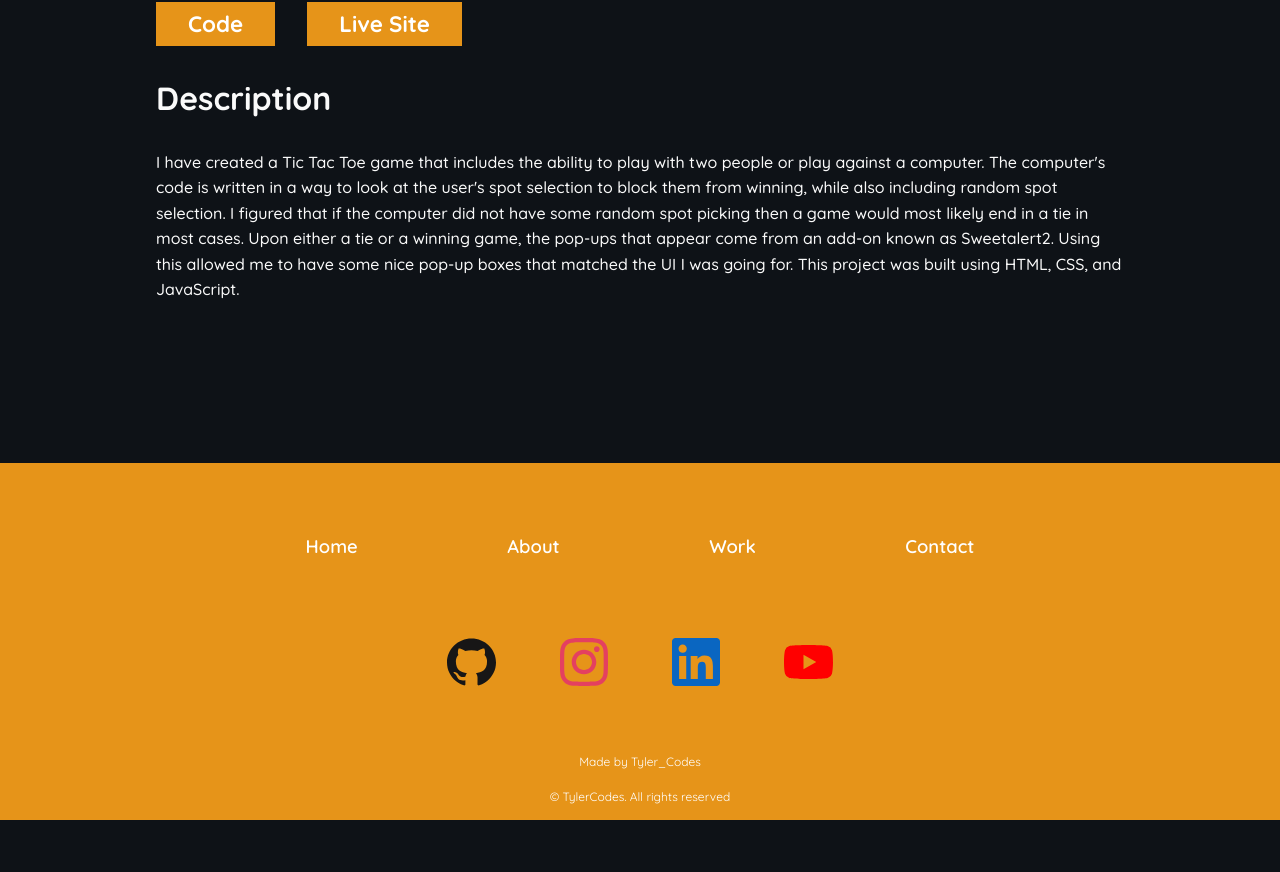
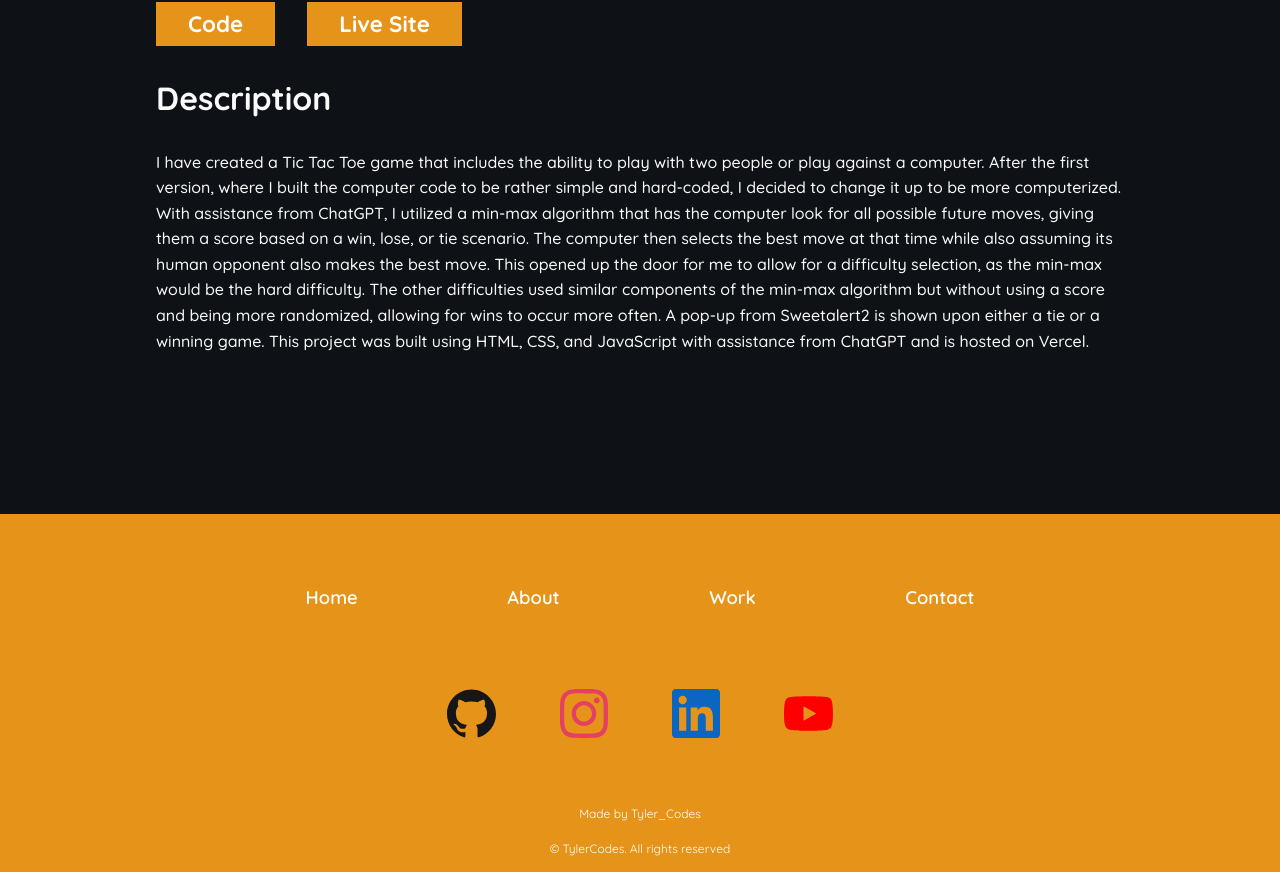
Before and after one commit to DevTyler62/React-Dev-Portfolio, a React (Vite) app: page /tictactoe in a window 1280 px wide. Shown: the part 1099-1971 px from the top of the page. Before the commit the page ends 1919 px from the top, so only its background shows below. Built offline with nearby package versions, Linux system fonts and the light colour scheme.

Commit message:
Update Tic Tac Toe project description
Describe the ChatGPT-assisted minimax computer opponent, difficulty selection, SweetAlert2 game results, and Vercel hosting.

```diff
--- a/src/components/projectpage/imports.js
+++ b/src/components/projectpage/imports.js
@@ -97,15 +97,17 @@ or inspect the page and go to the responsive section for a mobile
 device to view it properly. SkyWind was built using HTML, CSS, JavaScript, and hosted on Netilfy.`;
 
 const TictactoeDesc = `I have created a Tic Tac Toe game that includes the ability to play
-with two people or play against a computer. The computer's code is written in a way to
-look at the user's spot selection to block them from winning, while also including
-random spot selection. I figured that if
-the computer did not have some random spot picking then a game would
-most likely end in a tie in most cases. Upon either a tie or a winning
-game, the pop-ups that appear come from an add-on known as
-Sweetalert2. Using this allowed me to have some nice pop-up boxes that
-matched the UI I was going for. This project was built using HTML, CSS,
-and JavaScript.`;
+with two people or play against a computer. After the first version, where I built the computer
+code to be rather simple and hard-coded, I decided to change it up to be more computerized. With
+assistance from ChatGPT, I utilized a min-max algorithm that has the computer look for all possible
+future moves, giving them a score based on a win, lose, or tie scenario. The computer then selects
+the best move at that time while also assuming its human opponent also makes the best move. This
+opened up the door for me to allow for a difficulty selection, as the min-max would be the hard
+difficulty. The other difficulties used similar components of the min-max algorithm but without
+using a score and being more randomized, allowing for wins to occur more often. A pop-up from
+Sweetalert2 is shown upon either a tie or a winning game. This project was built using HTML, CSS,
+and JavaScript with assistance from ChatGPT and is hosted on Vercel.
+`;
 
 const TodoDesc = `This is a React to-do list app with the features of a CRUD app.
 The app allows you to add new tasks to your task list. Once a task has been completed
```
